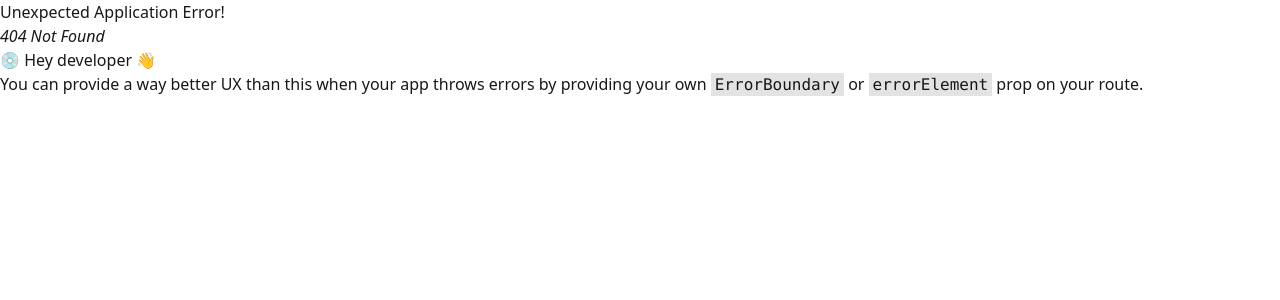
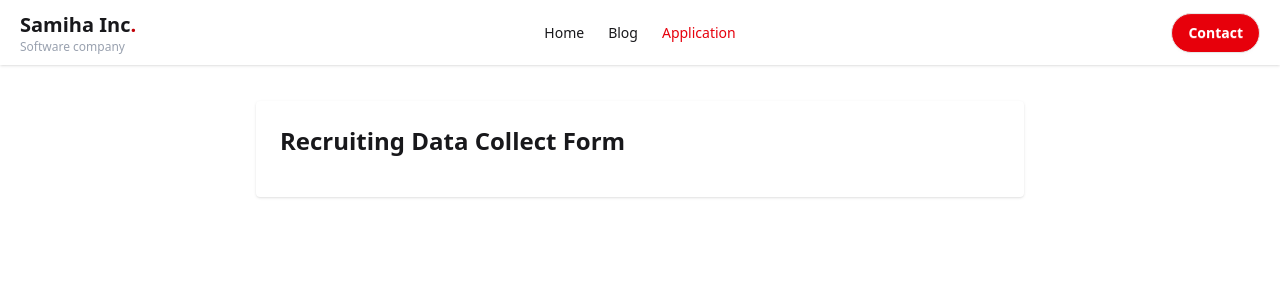
Before and after one commit to MeghlaB/Next-gen, a React (Vite) app: page /application in a window 1280 px wide. Before the commit this address had no page. Shown: the top 300 px of the page. Built offline with nearby package versions, Linux system fonts and the light colour scheme.

Commit message:
application added

```diff
--- a/package.json
+++ b/package.json
@@ -15,6 +15,7 @@
     "next-gen": "file:",
     "react": "^19.0.0",
     "react-dom": "^19.0.0",
+    "react-hook-form": "^7.56.0",
     "react-router-dom": "^7.5.0",
     "sort-by": "^1.2.0"
   },
--- a/src/Components/Navbar.jsx
+++ b/src/Components/Navbar.jsx
@@ -1,38 +1,79 @@
-import React from 'react'
-import { NavLink } from 'react-router-dom'
+import React from "react";
+import { NavLink } from "react-router-dom";
 
 function Navbar() {
-    const navLinks =[
-      <NavLink to={'/'}>  <li><a>Home</a></li></NavLink>
-    ]
+  const navLinks = [
+    <NavLink
+      to={"/"}
+      className={({ isActive }) => (isActive ? "text-red-600" : "")}
+    >
+      {" "}
+      <li>
+        <a>Home</a>
+      </li>
+    </NavLink>,
+    <NavLink
+      to={"/blog"}
+      className={({ isActive }) => (isActive ? "text-red-600" : "")}
+    >
+      {" "}
+      <li>
+        <a>Blog</a>
+      </li>
+    </NavLink>,
+    <NavLink
+      to={"/application"}
+      className={({ isActive }) => (isActive ? "text-red-600" : "")}
+    >
+      {" "}
+      <li>
+        <a>Application</a>
+      </li>
+    </NavLink>,
+  ];
   return (
     <div className="navbar bg-base-100 shadow-sm px-5">
       <div className="navbar-start">
         <div className="dropdown">
           <div tabIndex={0} role="button" className="btn btn-ghost lg:hidden">
-          <svg xmlns="http://www.w3.org/2000/svg" className="h-5 w-5" fill="none" viewBox="0 0 24 24" stroke="currentColor"> <path strokeLinecap="round" strokeLinejoin="round" strokeWidth="2" d="M4 6h16M4 12h8m-8 6h16" /> </svg>
+            <svg
+              xmlns="http://www.w3.org/2000/svg"
+              className="h-5 w-5"
+              fill="none"
+              viewBox="0 0 24 24"
+              stroke="currentColor"
+            >
+              {" "}
+              <path
+                strokeLinecap="round"
+                strokeLinejoin="round"
+                strokeWidth="2"
+                d="M4 6h16M4 12h8m-8 6h16"
+              />{" "}
+            </svg>
           </div>
           <ul
             tabIndex={0}
-          className="menu menu-sm dropdown-content bg-base-100 rounded-box z-1 mt-3 w-52 p-2 shadow">
+            className="menu menu-sm dropdown-content bg-base-100 rounded-box z-1 mt-3 w-52 p-2 shadow"
+          >
             {navLinks}
           </ul>
         </div>
-     <div className='text'>
-     <a className="text-xl font-bold">Samiha Inc.</a>
-     <p></p>
+        <div className="text">
+          <a className="text-xl font-bold">
+            Samiha Inc<span className="text-red-700">.</span>
+          </a>
+          <p className="text-xs text-gray-400">Software company</p>
         </div>
       </div>
       <div className="navbar-center hidden lg:flex">
-      <ul className="menu menu-horizontal px-1">
-        {navLinks}
-      </ul>
+        <ul className="menu menu-horizontal px-1">{navLinks}</ul>
       </div>
       <div className="navbar-end">
-      <a className="btn">Contact</a>
+        <a className="btn rounded-full bg-red-600 text-white">Contact</a>
       </div>
     </div>
-  )
+  );
 }
 
-export default Navbar
+export default Navbar;
--- /dev/null
+++ b/src/Pages/Application/Application.jsx
@@ -0,0 +1,21 @@
+import React from 'react';
+import { useForm } from 'react-hook-form';
+
+function Application() {
+  const {
+    register,
+    handleSubmit,
+    formState: { errors },
+  } = useForm(); // ✅ Corrected here
+
+  const onSubmit = (data) => console.log(data);
+
+  return (
+    <div className='max-w-3xl mx-auto p-6 bg-white rounded shadow mt-9'>
+      <h2 className="text-2xl font-semibold mb-4">Recruiting Data Collect Form</h2>
+
+    </div>
+  );
+}
+
+export default Application;
--- /dev/null
+++ b/src/Pages/Blog/Blog.jsx
@@ -0,0 +1,11 @@
+import React from 'react'
+
+function Blog() {
+  return (
+    <div>
+      hello
+    </div>
+  )
+}
+
+export default Blog
```
Also changed, not shown: src/Router/Route.jsx (+10 -0 lines), 1 other file (tests, documents, lock files or other folders). Lines whose indentation alone changed are shown as unchanged.
